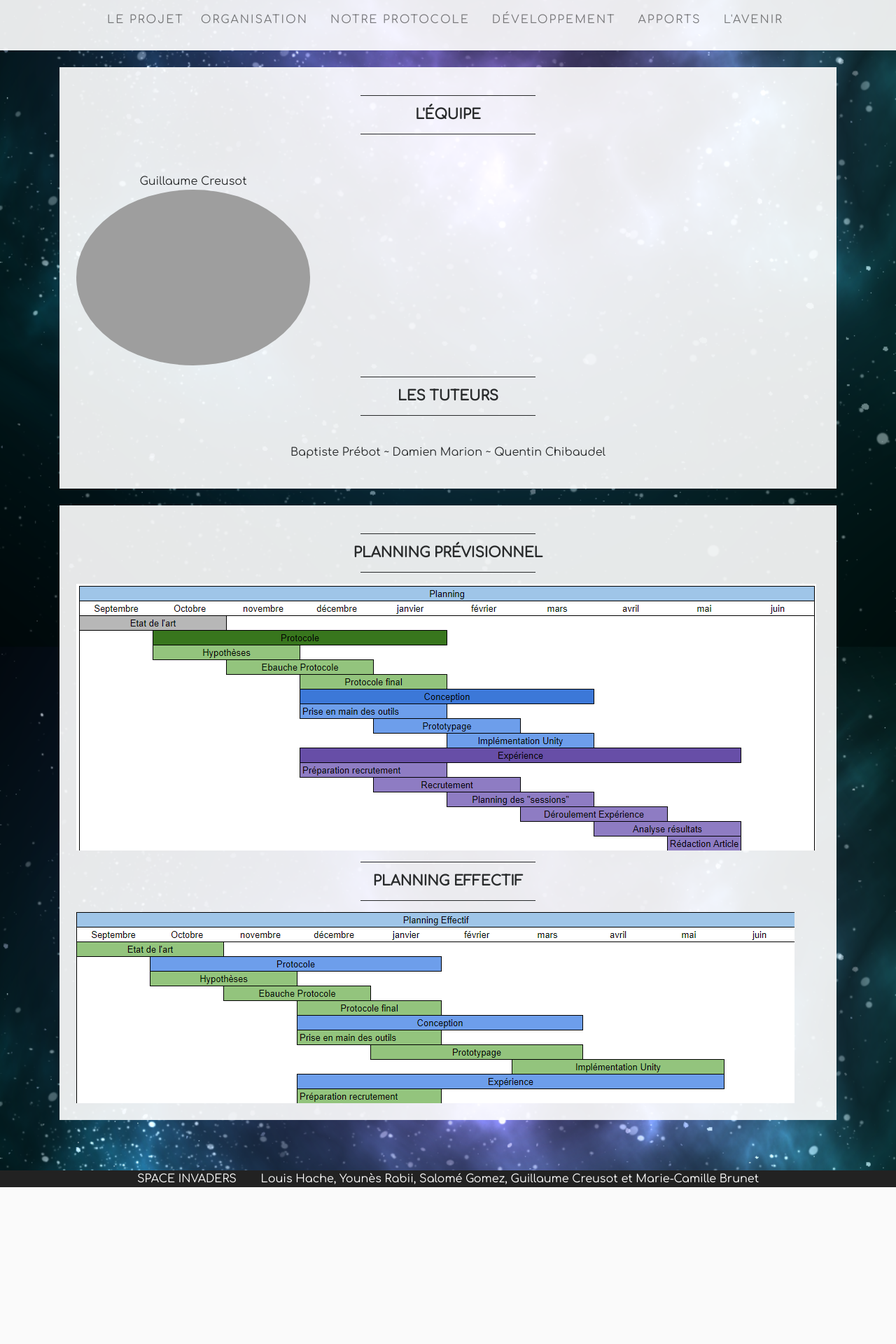
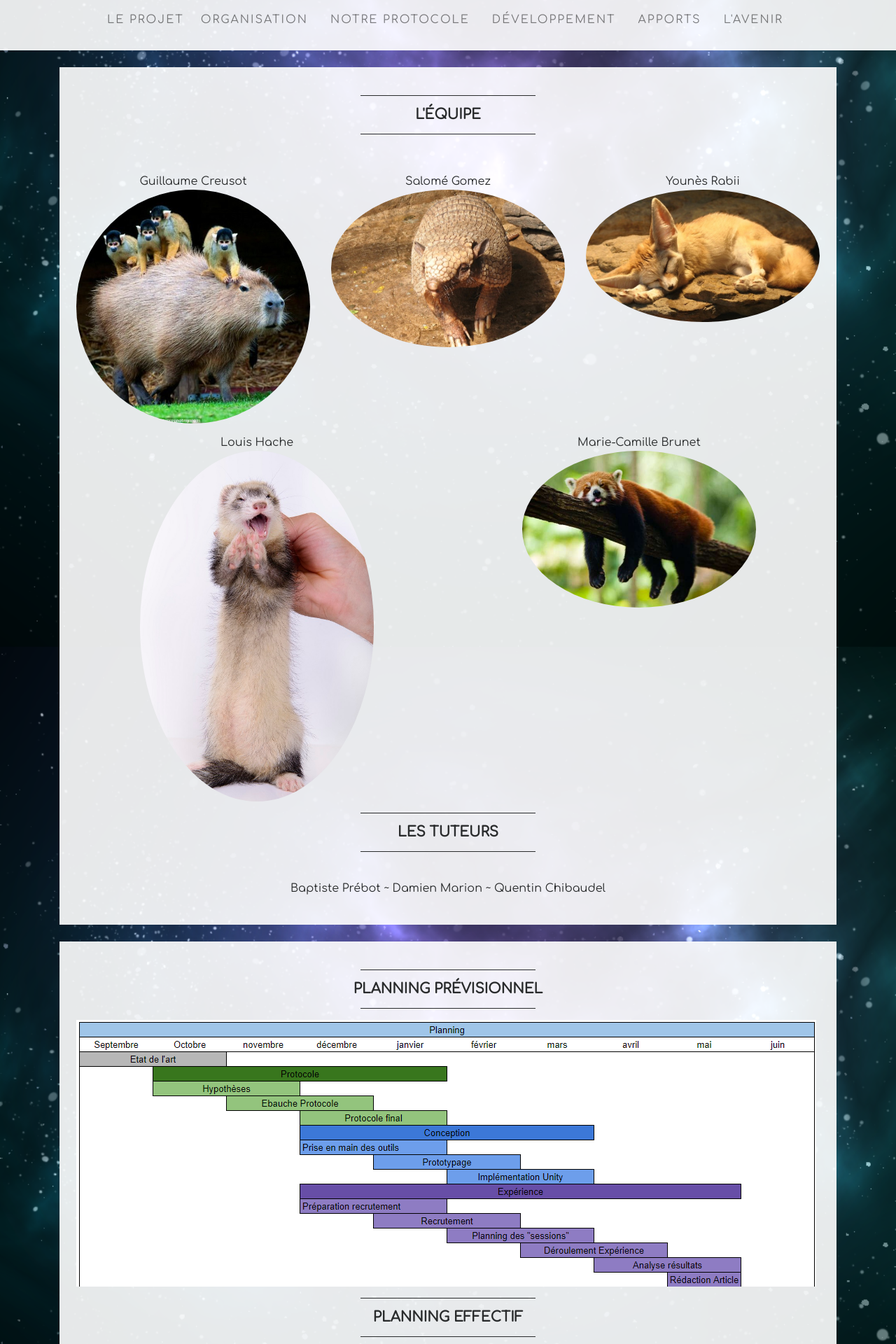
Before and after one commit to LouisHache/Site-Space-Invaders, a PHP site: page /equipe.php in a window 1280 px wide. Shown: the part 356-2276 px from the top of the page at 70% size. Before the commit the page ends 2052 px from the top, so only its background shows below. Run offline with PHP 8.4, Linux system fonts and the light colour scheme; grey boxes are pictures that could not be loaded.

Commit message:
Fun Update : Fun is Allowed Edition

```diff
--- a/equipe.php
+++ b/equipe.php
@@ -16,9 +16,27 @@
 			<div class = "row center-text">
 				<div class = "col-lg-4">
 				Guillaume Creusot<br>
-				<img src="images/Guigui.JPG" alt="guigui" class="img-center img-fluid rounded-circle"><br>
+				<img src="images/capy.png" alt="capy" class="img-center img-fluid rounded-circle"><br>
+				</div>
+				<div class = "col-lg-4">
+				Salomé Gomez<br>
+				<img src="images/Tatou.Jpg" alt="tatou" class="img-center img-fluid rounded-circle"><br>
+				</div>
+				<div class = "col-lg-4">
+				Younès Rabii<br>
+				<img src="images/fennec.jpg" alt="fennec" class="img-center img-fluid rounded-circle"><br>
 				</div>
 
+			</div>
+			<div class = "row center-text">
+				<div class = "col-lg-4 offset-1">
+					Louis Hache<br>
+					<img src="images/furet.jpg" alt="furet" class="img-center img-fluid rounded-circle"><br>
+				</div>
+				<div class = "col-lg-4 offset-2">
+					Marie-Camille Brunet<br>
+					<img src="images/panda.jpg" alt="panda" class="img-center img-fluid rounded-circle"><br>
+				</div>
 			</div>
 			<hr class="divider">
 			<h2 class="text-center text-lg text-uppercase my-0"> <strong>Les Tuteurs </strong></h2>
```
Also changed, not shown: images/Tatou.jpg (renamed from images/Tatou_news_image_top.jpg), images/capy.png (added), images/fennec.jpg (added), images/furet.jpg (added), images/panda.jpg (added).
